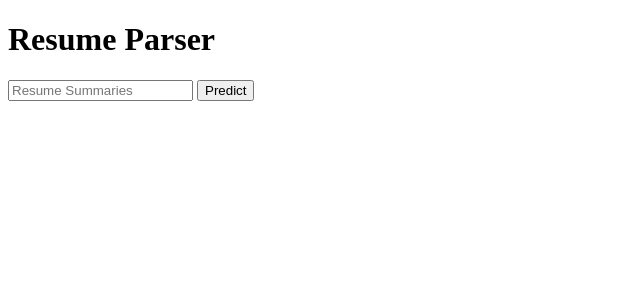
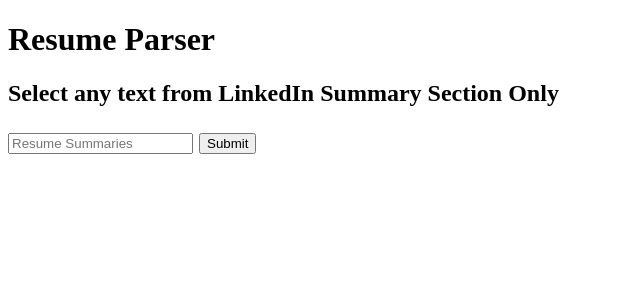
Before and after one commit to GAURAV2567/Resume-Parser-END-TO-END, a Flask app: page / in a window 1280 px wide. Shown: the top 300 px of the page, without its empty margins (0-640 px from the left). Run offline with Flask 2, Linux system fonts and the light colour scheme; parts of the project's set-up code (start-up, migrations or seed data) failed here and were passed over.

Commit message:
Update index.html

```diff
--- a/templates/index.html
+++ b/templates/index.html
@@ -14,12 +14,13 @@
 <body>
  <div class="login">
 	<h1>Resume Parser</h1>
+	 <h2>Select any text from LinkedIn Summary Section Only<h2>
 
      <!-- Main Input For Receiving Query to our ML -->
     <form action="{{ url_for('predict')}}"method="post">
     	<input type="text" name="Resume Summaries" placeholder="Resume Summaries" required="required" />
 
-        <button type="submit" class="btn btn-primary btn-block btn-large">Predict</button>
+        <button type="submit" class="btn btn-primary btn-block btn-large">Submit</button>
     </form>
 
    <br>
```
